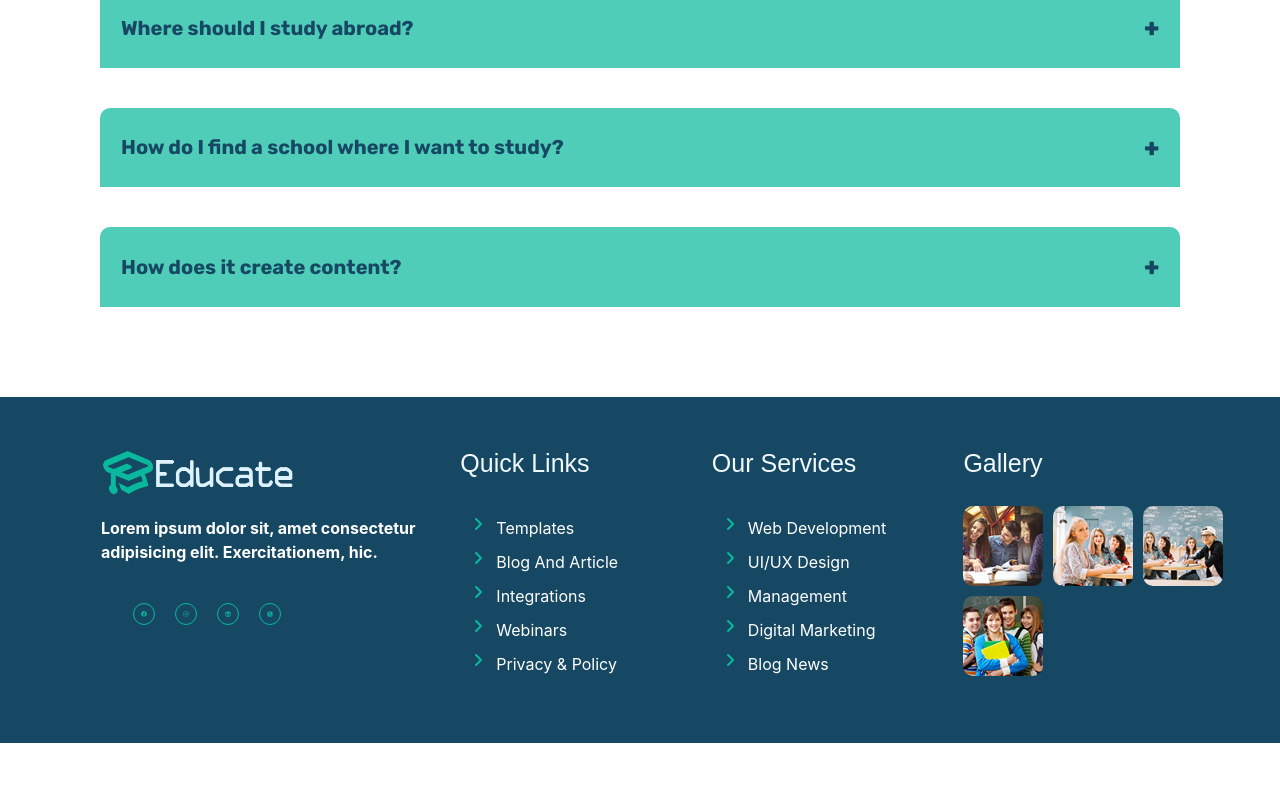
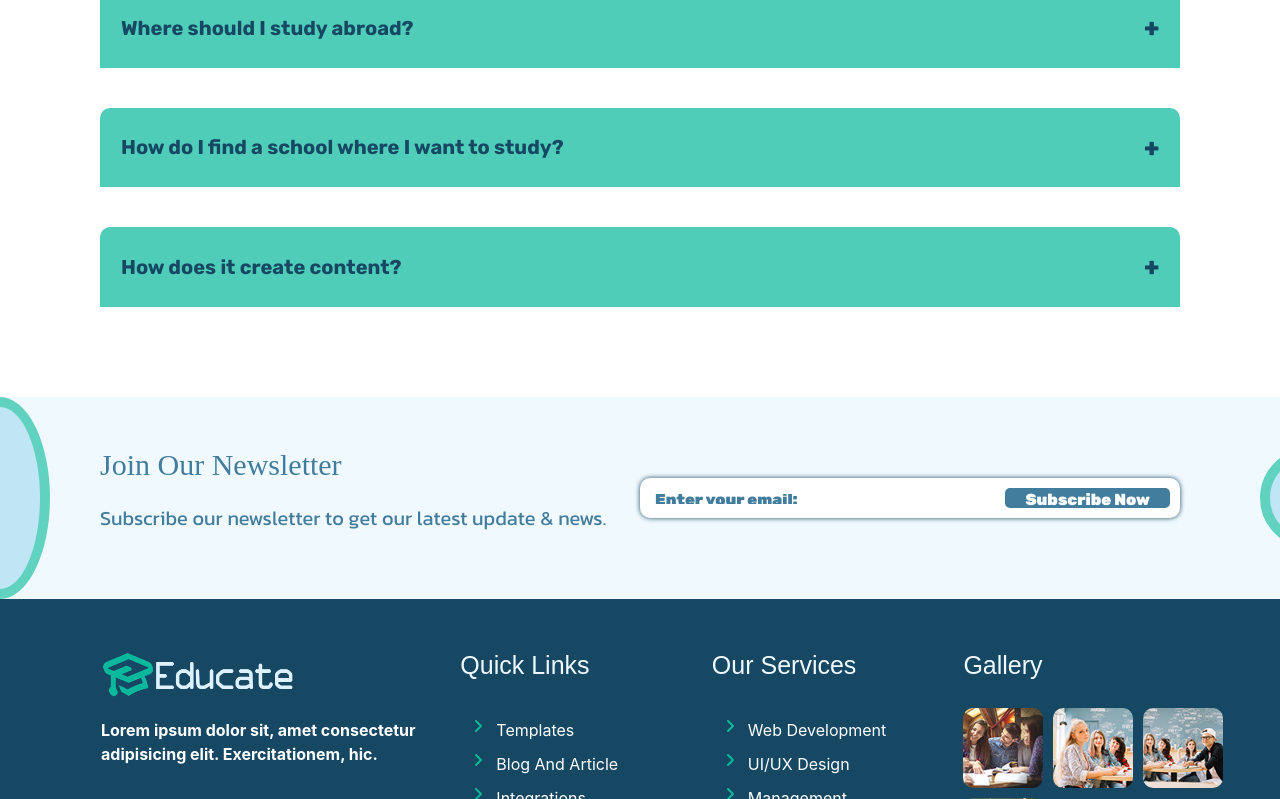
Before and after one commit to laghoth/educate-school, a React (Create React App) app: page /faqs in a window 1280 px wide. Shown: the part 781-1580 px from the top of the page. Before the commit the page ends 1524 px from the top, so only its background shows below. Built offline with nearby package versions, Linux system fonts and the light colour scheme; the HTML template or start-up script is replaced by a standard one; a web font is replaced by a local one.

Commit message:
update page Contact 4

```diff
--- a/src/scss/components/header.scss
+++ b/src/scss/components/header.scss
@@ -256,7 +256,7 @@ header {
         display: block;
       }
       .active {
-        display: flex;
+        display: none /*flex*/;
         transform: translate(0, 100%);
         opacity: 1;
       }
--- a/src/scss/main.scss
+++ b/src/scss/main.scss
@@ -122,6 +122,28 @@
   }
 }
 
+.newsletter-bg-blue-5 {
+  background-color: var(--main-color-blue-5);
+  overflow: hidden;
+  &::before,
+  &::after {
+    content: "";
+    width: 100px;
+    border-radius: 50%;
+    position: absolute;
+    background-color: var(--main-color-blue-4);
+    border: 10px solid var(--main-color-green-4);
+  }
+  &::before {
+    height: 100%;
+    left: -50px;
+  }
+  &::after {
+    height: 100px;
+    right: -80px;
+  }
+}
+
 .section-bg-opacity {
   background-color: hsla(201, 64%, 24%, 0.5);
   position: absolute;
--- a/src/scss/views/coming.scss
+++ b/src/scss/views/coming.scss
@@ -1,5 +1,5 @@
 .coming-son {
-  height: 100vh;
+  height: 86vh;
   background-image: url(../../../public/images/coming.jpg);
   background-size: cover;
   background-position: center;
@@ -11,35 +11,52 @@
     background-color: #f0f9fedb;
   }
   .contents {
-    z-index: 2;
+    z-index: 0;
     display: flex;
     flex-direction: column;
     align-items: center;
+    justify-content: center;
     gap: 30px;
-
+    .logo {
+      width: 50%;
+      img {
+        width: 100%;
+      }
+    }
     .title {
       h1 {
         font-size: 52px;
         color: var(--main-color-green-1);
         font-weight: 900;
         font-family: var(--font-family-nav);
+        text-align: center;
+        @include forScreenSize(md) {
+          font-size: 40px;
+        }
       }
     }
     .countdown-timer {
       ul {
         list-style: none;
         display: flex;
+        flex-wrap: wrap;
         gap: 20px;
+        justify-content: center;
         li {
           background-color: var(--main-color-blue-1);
-          width: 100px;
-          height: 100px;
+          padding: 10px;
+          width: 80px;
+          height: 80px;
           display: flex;
           flex-direction: column;
           justify-content: center;
           align-items: center;
           gap: 10px;
           border-radius: 10px;
+          @include forScreenSize(md) {
+            width: 70px;
+            height: 70px;
+          }
           .nbr {
             font-size: 48px;
             color: var(--main-color-green-1);
@@ -48,6 +65,9 @@
             letter-spacing: 0px;
             margin-top: -12px;
             margin-bottom: -10px;
+            @include forScreenSize(md) {
+              font-size: 40px;
+            }
           }
           .txt {
             color: var(--main-color-green-5);
@@ -67,6 +87,7 @@
         text-align: center;
       }
       .news-form {
+        // width: 90%;
         form {
           padding: 5px;
           background-color: transparent;
--- a/src/scss/views/contact.scss
+++ b/src/scss/views/contact.scss
@@ -134,8 +134,4 @@
       }
     }
   }
-
-  .news-lettre {
-    background-color: var(--main-color-blue-5);
-  }
 }
--- a/src/scss/views/faqs.scss
+++ b/src/scss/views/faqs.scss
@@ -6,18 +6,11 @@
       padding-left: 250px;
       padding-right: 250px;
     }
-
-    @include forScreenSize(lg) {
-      border: solid red;
-    }
-
     @include forScreenSize(md) {
-      border: solid rgb(200, 0, 255);
       padding: var(--md-padding);
     }
 
     @include forScreenSize(sm) {
-      border: solid rgb(0, 255, 89);
       padding: var(--sm-padding);
     }
 
@@ -60,7 +53,7 @@
       margin-bottom: 40px;
       .panel-content {
         display: grid;
-        grid-template-columns: 70% 20%;
+        grid-template-columns: 80% 20%;
         justify-content: space-around;
         align-items: center;
         @include forScreenSize(xl) {
@@ -70,7 +63,6 @@
           font-size: 20px;
           color: var(--main-color-gray-2);
           padding: 10px;
-          text-align: justify;
         }
         img {
           width: 80%;
--- a/src/scss/views/gallery.scss
+++ b/src/scss/views/gallery.scss
@@ -21,8 +21,8 @@
         list-style: none;
         gap: 10px;
         li {
-          padding: 20px 30px;
-          border-radius: 40px 40px 40px 40px;
+          padding: 15px 25px;
+          border-radius: 40px;
           background-color: var(--main-color-green-2);
           color: var(--main-white);
           font-weight: 700;
@@ -55,9 +55,7 @@
       @include forScreenSize(md) {
         grid-template-columns: 48% 48%;
       }
-      @include forScreenSize(sm) {
-        grid-template-columns: 100%;
-      }
+
       .category-part {
         .grid-image {
           width: calc(100% - 20px);
--- a/src/views/Contact.jsx
+++ b/src/views/Contact.jsx
@@ -99,7 +99,7 @@ function Contact() {
         </div>
       </div>
 
-      <div className="news-lettre">
+      <div className="news-lettre newsletter-bg-blue-5">
         <div className="news-texte">
           <h3>Join Our Newsletter</h3>
           <p>Subscribe our newsletter to get our latest update & news.</p>
--- a/src/views/Faqs.jsx
+++ b/src/views/Faqs.jsx
@@ -115,6 +115,23 @@ function Faqs() {
           </div>
         </div>
       </div>
+
+      <div className="news-lettre newsletter-bg-blue-5">
+        <div className="news-texte">
+          <h3>Join Our Newsletter</h3>
+          <p>Subscribe our newsletter to get our latest update & news.</p>
+        </div>
+        <div className="news-form">
+          <form action="">
+            <div className="news-email">
+              <input type="text" placeholder="Enter your email:" />
+            </div>
+            <div className="btn-send">
+              <button>Subscribe Now</button>
+            </div>
+          </form>
+        </div>
+      </div>
     </div>
   );
 }
```
